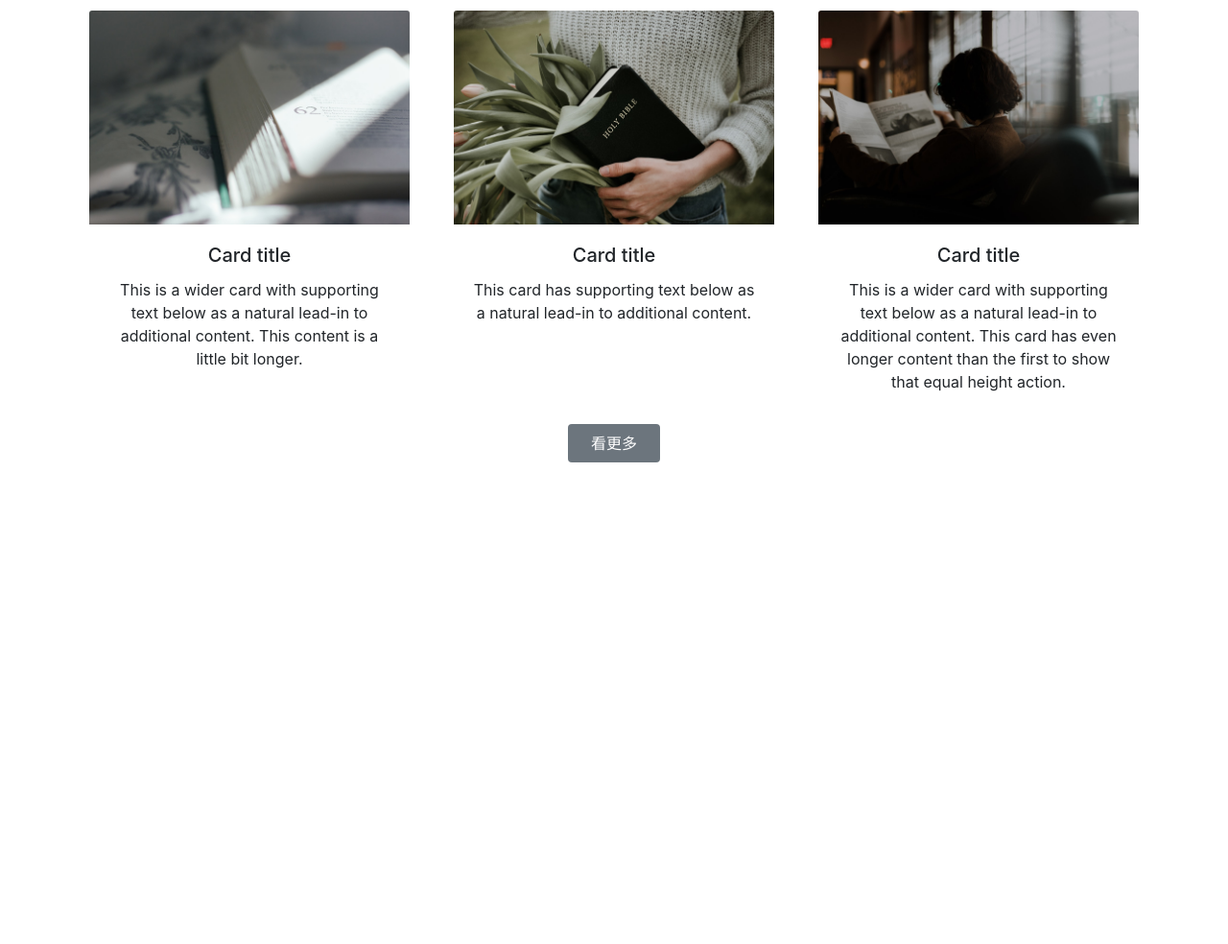
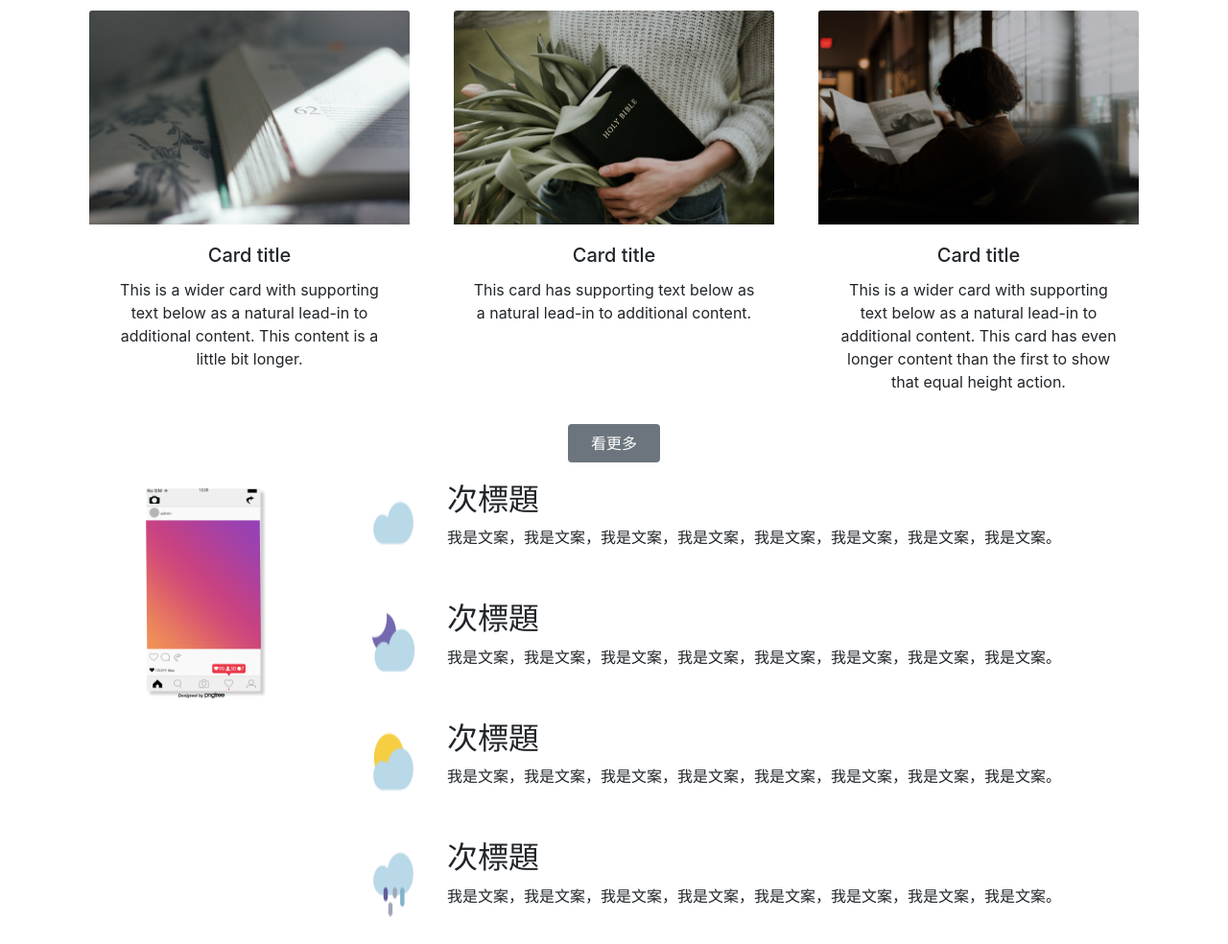
Before and after one commit to eleanorewu/bootstrapweb01, a plain HTML site: page index.html in a window 1280 px wide. Shown: the part 1058-2042 px from the top of the page at 96% size. Before the commit the page ends 1544 px from the top, so only its background shows below. Drawn offline with nearby package versions, Linux system fonts and the light colour scheme.

Commit message:
灰色背景區塊

```diff
--- a/index.html
+++ b/index.html
@@ -120,8 +120,50 @@
                 </div>
             </div>
         </div>
-        <button type="button" class="btn btn-primary d-block mx-auto my-1 px-4 py-2 text-white bg-secondary border-0">看更多</button>
+        <button type="button"
+            class="btn btn-primary d-block mx-auto my-1 px-4 py-2 text-white bg-secondary border-0">看更多</button>
     </div>
+   <!-- 有灰色背景區塊 -->
+   <div class="gray">
+        <div class="container">
+            <div class="row">
+                <div class="col-3">
+                    <img src="./img/instagram.png" alt="手機" class="w-100">
+                </div>
+                <div class="col-9">
+                    <div class="content-box d-inline-flex">
+                        <img src="./img/icon01.png" alt="" class="p-2 w-10" >
+                        <div class="p-3">
+                            <h2>次標題</h2>
+                            <p>我是文案，我是文案，我是文案，我是文案，我是文案，我是文案，我是文案，我是文案。</p>
+                        </div>
+                    </div>
+                    <div class="content-box d-inline-flex">
+                        <img src="./img/icon02.png" alt="" class="p-2 w-10">
+                        <div class="p-3">
+                            <h2>次標題</h2>
+                            <p>我是文案，我是文案，我是文案，我是文案，我是文案，我是文案，我是文案，我是文案。</p>
+                        </div>
+                    </div>
+                    <div class="content-box d-inline-flex">
+                        <img src="./img/icon03.png" alt="" class="p-2 w-10">
+                        <div class="p-3">
+                            <h2>次標題</h2>
+                            <p>我是文案，我是文案，我是文案，我是文案，我是文案，我是文案，我是文案，我是文案。</p>
+                        </div>
+                    </div>
+                    <div class="content-box d-inline-flex">
+                        <img src="./img/icon04.png" alt="" class="p-2 w-10">
+                        <div class="p-3">
+                            <h2>次標題</h2>
+                            <p>我是文案，我是文案，我是文案，我是文案，我是文案，我是文案，我是文案，我是文案。</p>
+                        </div>
+                    </div>
+                </div>
+            </div>
+        </div>
+    </div>
+
 
         <!-- Bootstrap JS cdn -->
         <script src="https://code.jquery.com/jquery-3.4.1.slim.min.js"
```
Also changed, not shown: img/icon01.png (added), img/icon02.png (added), img/icon03.png (added), img/icon04.png (added), img/icon05.png (added), img/instagram.png (added). Lines whose indentation alone changed are shown as unchanged.
